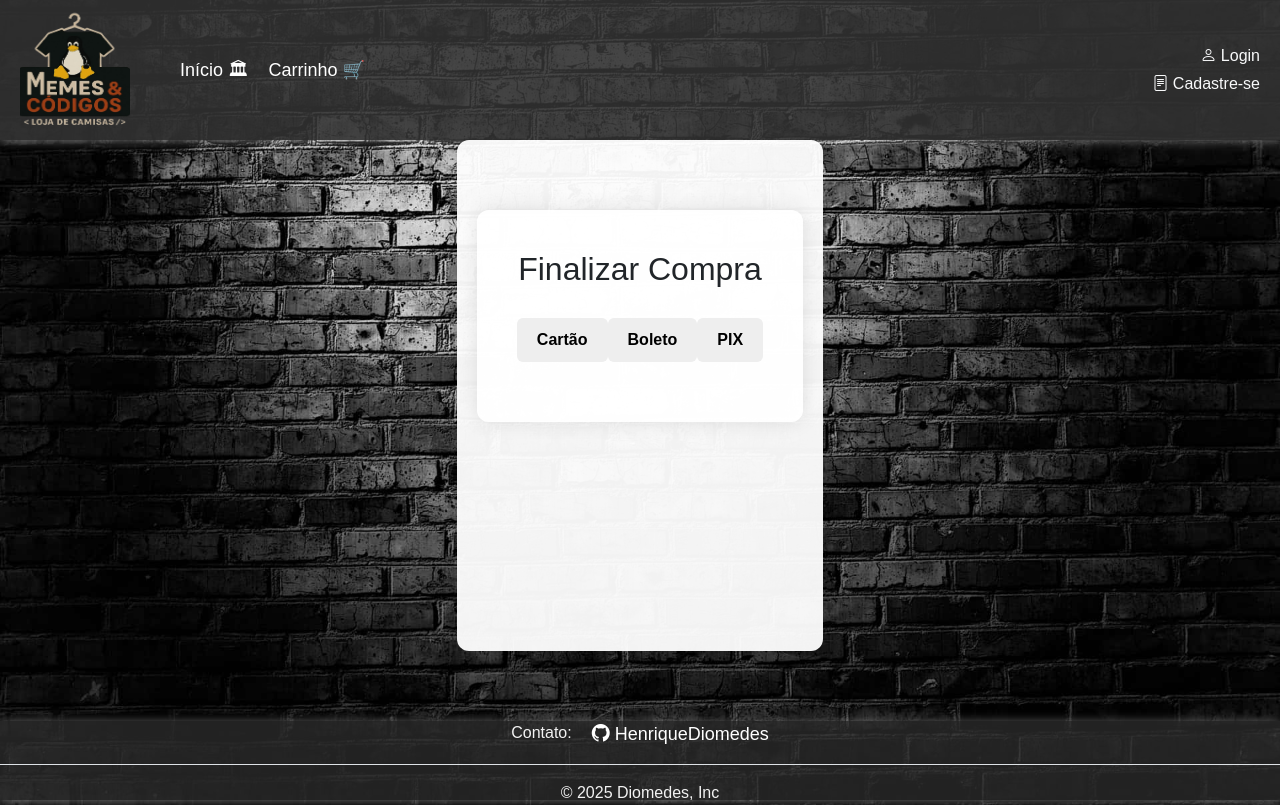
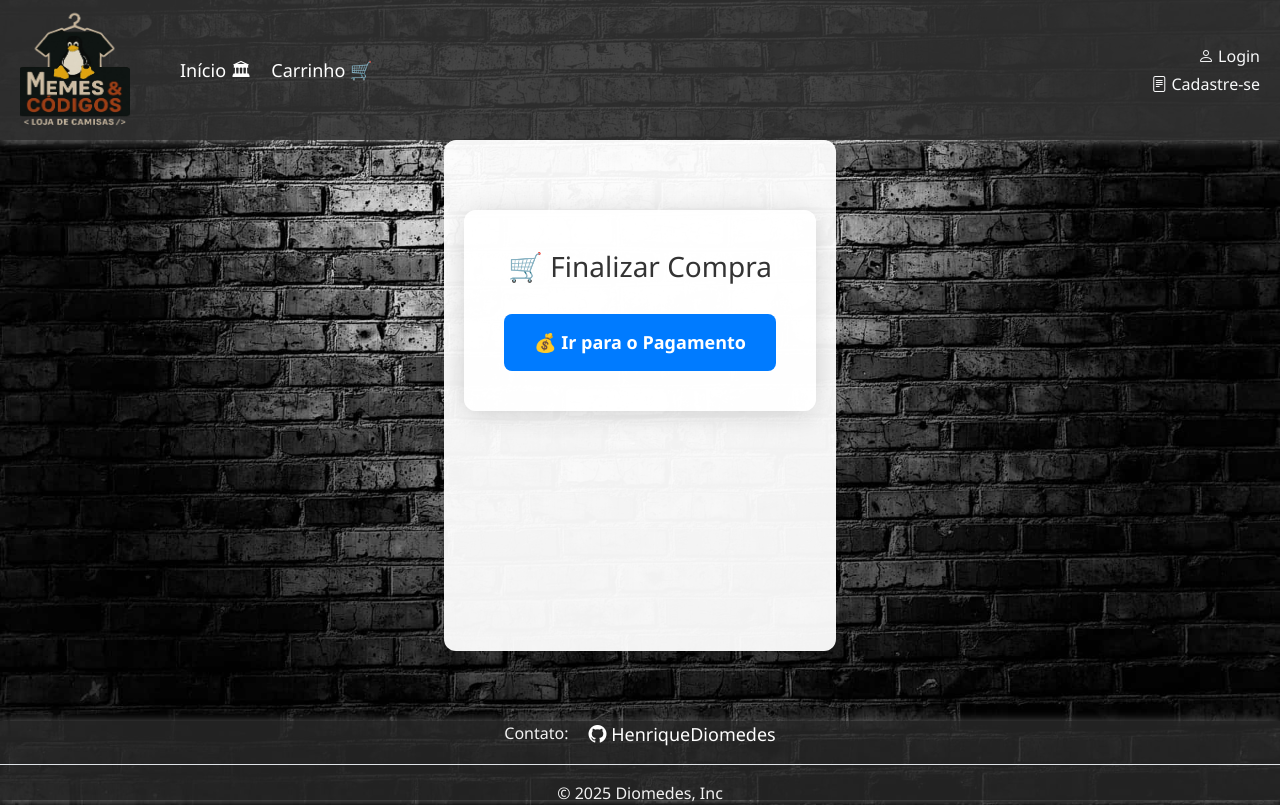
Before and after one commit to HenriqueDiomedes/Loja_Memes_e_Codigos, a Django app: template ecommerce/templates/finalizar_compra.html in a window 1280 px wide. Run offline with Django 5.2, Linux system fonts and the light colour scheme; the template is opened without the code that fills it, so the values that code supplies are empty; parts of the project's set-up code (start-up, migrations or seed data) failed here and were passed over.

Commit message:
pagamento
finalização do pagamento

```diff
--- a/core/settings.py
+++ b/core/settings.py
@@ -141,3 +141,6 @@ EMAIL_BACKEND = 'django.core.mail.backends.console.EmailBackend'
 
 USE_X_FORWARDED_HOST = True
 SECURE_PROXY_SSL_HEADER = ('HTTP_X_FORWARDED_PROTO', 'https')
+
+# Configuração do Mercado Pago
+MERCADO_PAGO_ACCESS_TOKEN = 'APP_USR-8694875339599536-041314-d492afdb50263c118c3b8d5340da569e-2385936531'  # Substitua com sua chave real
--- a/core/urls.py
+++ b/core/urls.py
@@ -41,10 +41,12 @@ urlpatterns = [
     path('carrinho/diminuir/<int:produto_id>/', views.diminuir_quantidade, name='diminuir_quantidade'),
 
     #finalizar compra
-    path('finalizar/', views.finalizar_compra, name='finalizar_compra'),
-    path('pagamento/cartao/', views.pagamento_cartao, name='pagamento_cartao'),
-    path('pagamento/boleto/', views.pagamento_boleto, name='pagamento_boleto'),
-    path('pagamento/pix/', views.pagamento_pix, name='pagamento_pix'),
+    path('finalizar-compra/', views.finalizar_compra, name='finalizar_compra'),
+    path('pagamento/', views.formularioPagamento, name='formulario_pagamento'),
+    path('pagamento/sucesso/', views.pagamento_sucesso, name='pagamento_sucesso'),
+    path('pagamento/falha/', views.pagamento_falha, name='pagamento_falha'),
+    path('pagamento/pendente/', views.pagamento_pendente, name='pagamento_pendente'),
+
     # loin
     path('cadastro_cliente/', views.cadastroCliente, name='cadastro_cliente'),
     path('cliente/atualizar/', views.atualizarCliente, name='atualizar_cliente'),
--- a/ecommerce/templates/finalizar_compra.html
+++ b/ecommerce/templates/finalizar_compra.html
@@ -9,140 +9,49 @@
         background-position: center;
         background-repeat: no-repeat;
         background-attachment: fixed;
-        font-family: Arial, sans-serif;
+        font-family: 'Segoe UI', Tahoma, Geneva, Verdana, sans-serif;
     }
 
     main {
         padding: 40px;
         background-color: rgba(255, 255, 255, 0.95);
-        max-width: 700px;
+        max-width: 600px;
         margin: 50px auto;
         border-radius: 12px;
-        box-shadow: 0 0 20px rgba(0,0,0,0.1);
+        box-shadow: 0 4px 25px rgba(0, 0, 0, 0.15);
+        text-align: center;
     }
 
     h2 {
-        text-align: center;
+        font-size: 28px;
         margin-bottom: 30px;
+        color: #333;
     }
 
-    .selecao-pagamento {
-        display: flex;
-        justify-content: space-around;
-        margin-bottom: 20px;
-    }
-
-    .selecao-pagamento button {
-        padding: 10px 20px;
+    .botao-finalizar {
+        background-color: #007bff;
+        color: white;
+        font-size: 18px;
+        padding: 15px 30px;
         border: none;
-        border-radius: 6px;
-        background-color: #eee;
+        border-radius: 8px;
         cursor: pointer;
+        transition: background-color 0.3s;
         font-weight: bold;
     }
 
-    .selecao-pagamento button.ativo {
-        background-color: #007bff;
-        color: white;
-    }
-
-    .formulario-pagamento {
-        display: none;
-        margin-top: 20px;
-    }
-
-    .formulario-pagamento.active {
-        display: block;
-    }
-
-    form label {
-        display: block;
-        margin-bottom: 5px;
-        font-weight: bold;
-    }
-
-    form input {
-        width: 100%;
-        padding: 8px;
-        margin-bottom: 15px;
-        border-radius: 4px;
-        border: 1px solid #ccc;
-    }
-
-    .botao-pagar {
-        width: 100%;
-        padding: 12px;
-        background-color: #28a745;
-        color: white;
-        font-size: 16px;
-        font-weight: bold;
-        border: none;
-        border-radius: 6px;
-        cursor: pointer;
-        margin-top: 10px;
+    .botao-finalizar:hover {
+        background-color: #0056b3;
     }
 </style>
 {% endblock %}
 
 {% block content %}
 <main>
-    <h2>Finalizar Compra</h2>
-
-    <div class="selecao-pagamento">
-        <button onclick="selecionarPagamento('cartao')" id="btn-cartao">Cartão</button>
-        <button onclick="selecionarPagamento('boleto')" id="btn-boleto">Boleto</button>
-        <button onclick="selecionarPagamento('pix')" id="btn-pix">PIX</button>
-    </div>
-
-    <div id="cartao" class="formulario-pagamento">
-        <form action="{% url 'pagamento_cartao' %}" method="post">
-            {% csrf_token %}
-            <label for="numero_cartao">Número do Cartão</label>
-            <input type="text" name="numero_cartao" required>
-
-            <label for="nome_cartao">Nome no Cartão</label>
-            <input type="text" name="nome_cartao" required>
-
-            <label for="validade">Validade</label>
-            <input type="text" name="validade" placeholder="MM/AA" required>
-
-            <label for="cvv">CVV</label>
-            <input type="text" name="cvv" required>
-
-            <button type="submit" class="botao-pagar">Pagar com Cartão</button>
-        </form>
-    </div>
-
-    <div id="boleto" class="formulario-pagamento">
-        <form action="{% url 'pagamento_boleto' %}" method="post">
-            {% csrf_token %}
-            <label for="cpf">CPF</label>
-            <input type="text" name="cpf" required>
-
-            <button type="submit" class="botao-pagar">Gerar Boleto</button>
-        </form>
-    </div>
-
-    <div id="pix" class="formulario-pagamento">
-        <form action="{% url 'pagamento_pix' %}" method="post">
-            {% csrf_token %}
-            <label for="chave_pix">Chave PIX</label>
-            <input type="text" name="chave_pix" placeholder="e-mail, telefone ou aleatória" required>
-
-            <button type="submit" class="botao-pagar">Pagar com PIX</button>
-        </form>
-    </div>
+    <h2>🛒 Finalizar Compra</h2>
+    <form method="post" action="{% url 'formulario_pagamento' %}">
+        {% csrf_token %}
+        <button type="submit" class="botao-finalizar">💰 Ir para o Pagamento</button>
+    </form>
 </main>
-
-<script>
-    function selecionarPagamento(tipo) {
-        const botoes = ['cartao', 'boleto', 'pix'];
-        botoes.forEach(function (id) {
-            document.getElementById(id).classList.remove('active');
-            document.getElementById('btn-' + id).classList.remove('ativo');
-        });
-        document.getElementById(tipo).classList.add('active');
-        document.getElementById('btn-' + tipo).classList.add('ativo');
-    }
-</script>
 {% endblock %}
```
Also changed, not shown: ecommerce/templates/pagamento_falha.html (added, +8 -0 lines), ecommerce/templates/pagamento_pendente.html (added, +8 -0 lines), ecommerce/templates/pagamento_sucesso.html (added, +8 -0 lines), ecommerce/views.py (+45 -17 lines).
